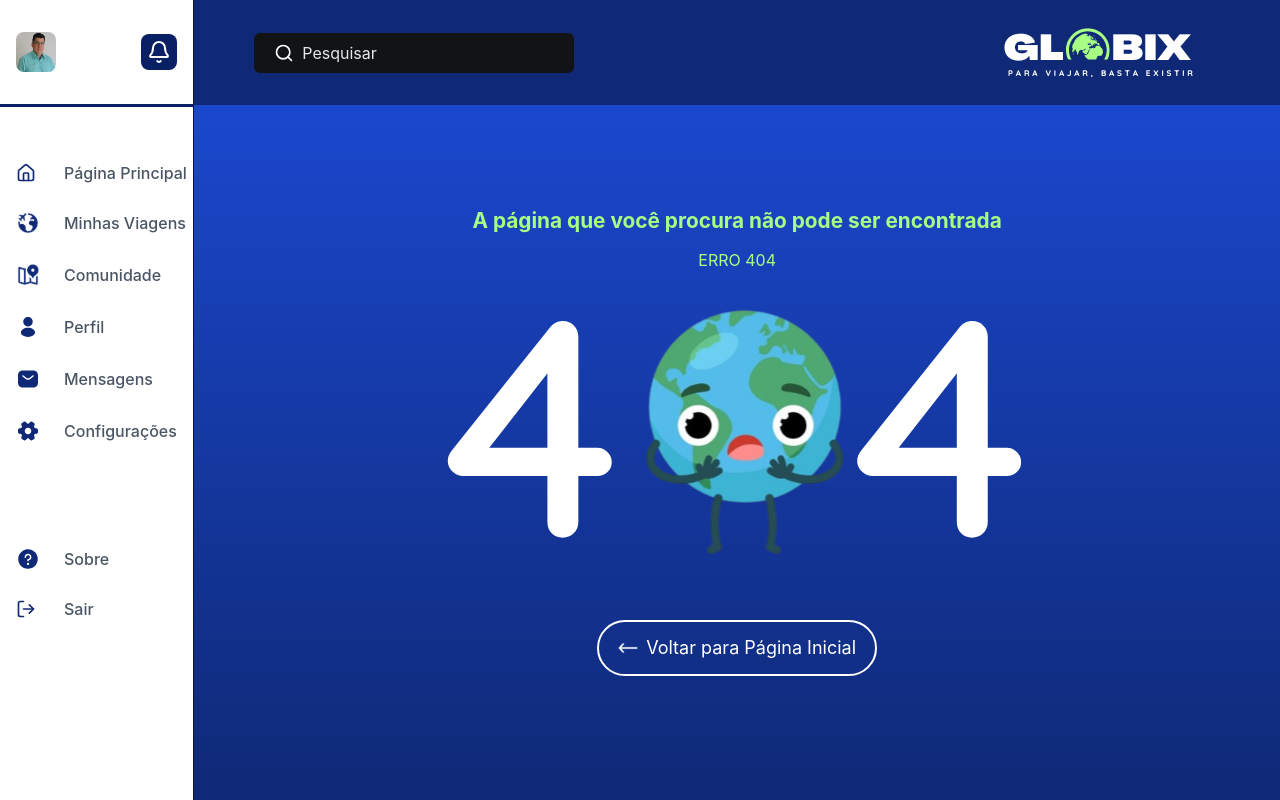
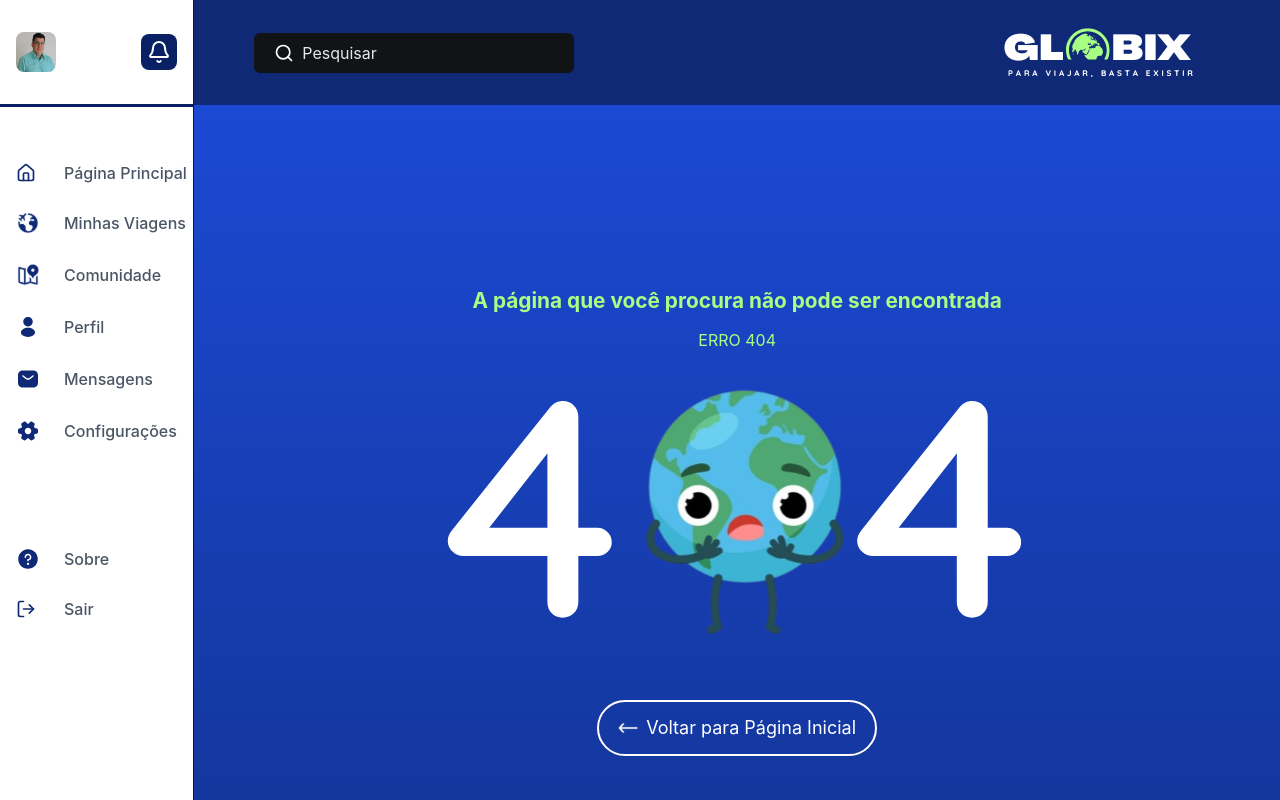
Before and after one commit to florgust/frontend-globix, a Next.js app: page /error_404 in a window 1280 px wide. Before the commit this address had no page. Shown: the top 800 px of the page. Built offline with nearby package versions, Linux system fonts and the light colour scheme.

Commit message:
SCRUM-104: Adicionando footer

```diff
--- a/src/app/error_404/page.tsx
+++ b/src/app/error_404/page.tsx
@@ -1,7 +1,8 @@
 "use client";
 import React from "react";
 import SidebarMenu from "../../components/ui/SidebarMenu";
-import {HeaderPages} from "@/components/ui/header";
+import { HeaderPages } from "@/components/ui/header";
+import Footer from "@/components/ui/Footer";
 
 export default function TripTransport() {
     return (
@@ -11,12 +12,12 @@ export default function TripTransport() {
             <div className="flex flex-col items-center w-full bg-gradient-to-b from-[#1C4CDC] to-[#0F2976]">
                 <HeaderPages />
 
-                <div className="mt-25 text-[#A7FF84] text-center">
+                <div className="mt-45 text-[#A7FF84] text-center">
                     <p className="font-bold text-[1.3rem]">A página que você procura não pode ser encontrada</p>
                     <p className="pt-3">ERRO 404</p>
                 </div>
 
-                <div className="absolute flex justify-center items-center mt-15 pointer-events-none">
+                <div className="absolute flex justify-center items-center mt-35 pointer-events-none">
                     <img
                         src="/images-error_404/error404.svg"
                         alt="Erro 404"
@@ -24,15 +25,16 @@ export default function TripTransport() {
                     />
                 </div>
 
-                <div className="flex justify-center space-x-4 gap-5 text-[#FFFFFF] mt-87">
+                <div className="flex justify-center space-x-4 gap-5 text-[#FFFFFF] mt-87 mb-40">
                     <button className="w-70 h-14 border-2 border-[#FFFFFF] rounded-[6.25rem] cursor-pointer hover:scale-110 flex items-center justify-center gap-2">                            <img
-                            src="/images-error_404/seta.svg"
-                            alt="Seta"
-                            className="w-5 h-5"
-                        />
-                        <span className="text-lg">Voltar para Página Inicial</span>
+                        src="/images-error_404/seta.svg"
+                        alt="Seta"
+                        className="w-5 h-5"
+                    />
+                        <a href="/home_page" className="text-lg">Voltar para Página Inicial</a>
                     </button>
                 </div>
+                <Footer />
             </div>
         </div>
     );
```
